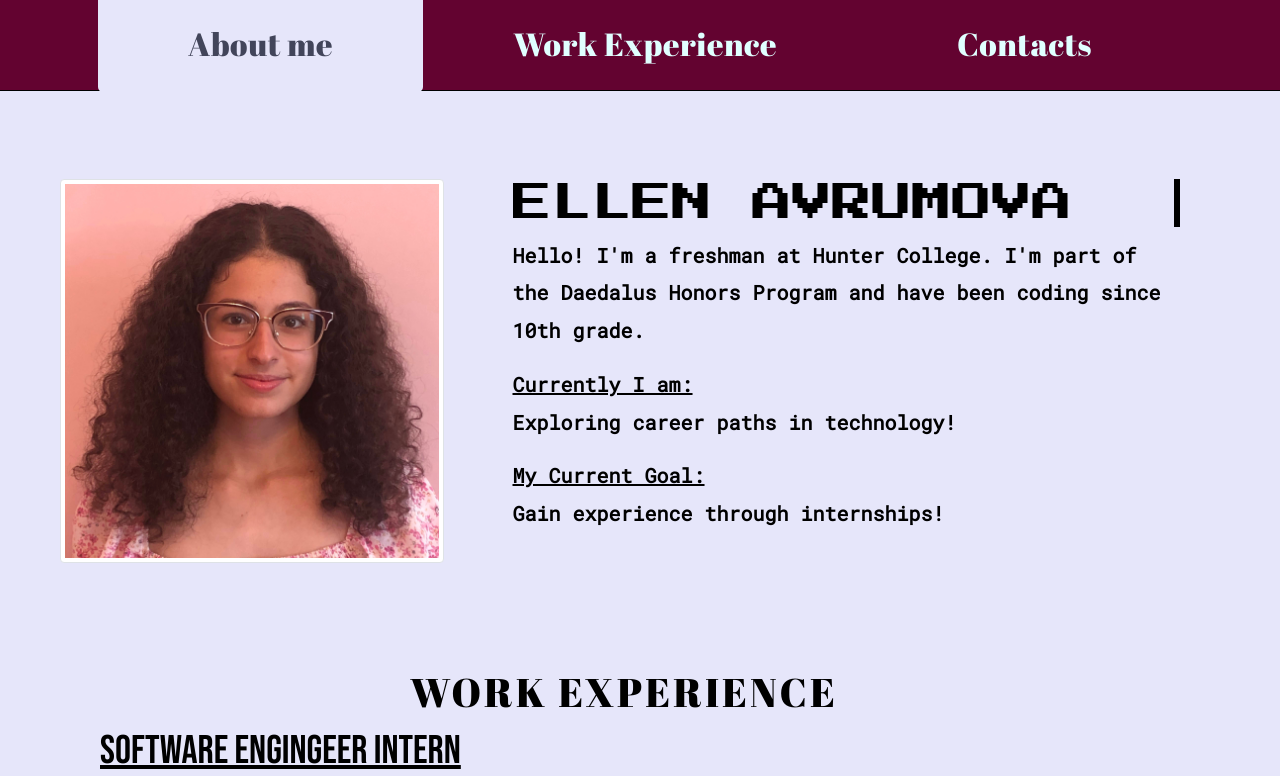
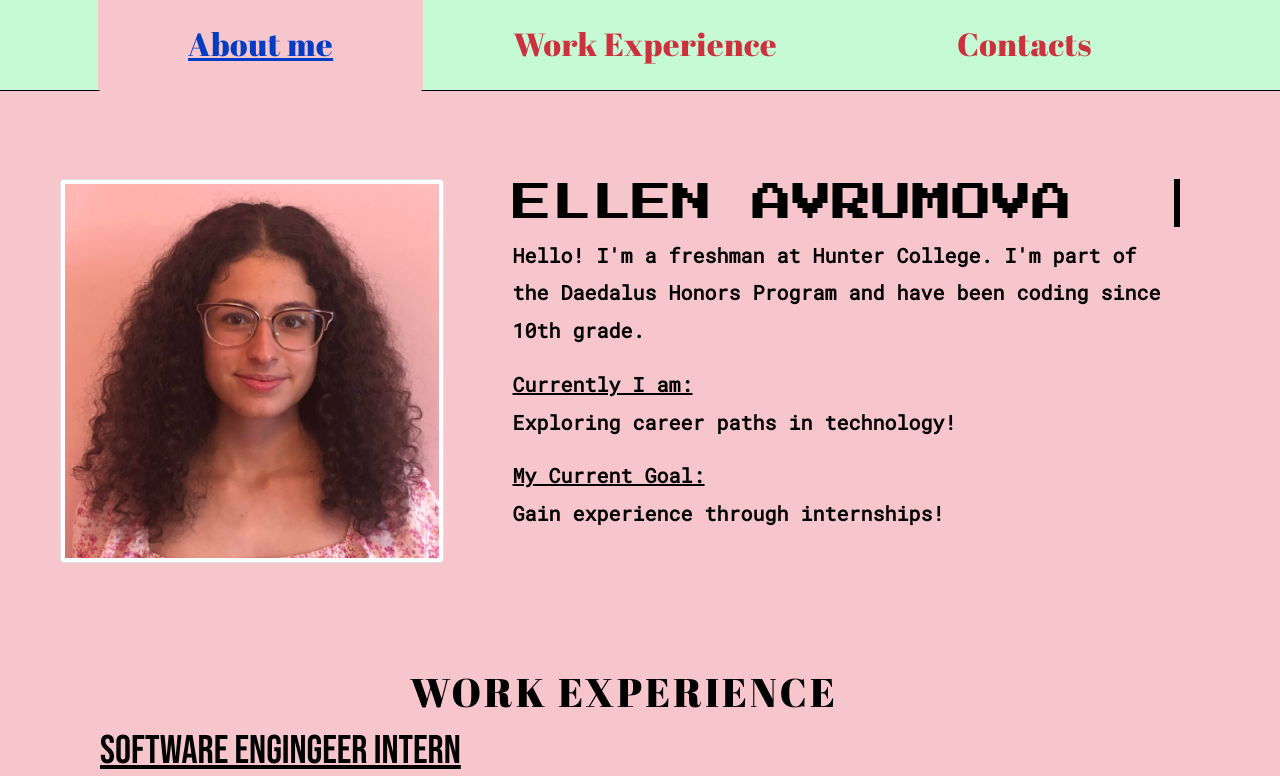
Before and after one commit to ellenAvrumova/ellenavrumova.github.io, a React (Create React App) app: page / in a window 1280 px wide. Shown: the top 776 px of the page. Built offline with nearby package versions, Linux system fonts and the light colour scheme; a web font is replaced by a local one.

Commit message:
Changed color scheme

```diff
--- a/src/App.css
+++ b/src/App.css
@@ -1,5 +1,5 @@
 .Page {
-  background-color: #E6E6FA;
+  background-color: #F7C5CC;
   min-height: 100vh;
   display: flex;
   flex-direction: column;
@@ -28,7 +28,7 @@ header {
   left: 0;
   width: 100%;
   z-index: 1000;
-  background: #630330;
+  background: #C5FAD5;
   padding: 20px;
   text-align: center;
   border-bottom: 1px solid black;
@@ -36,7 +36,7 @@ header {
 header nav a {
   padding: 27px 90px;
   font-size: 2rem;
-  color: #e0ffff;
+  color: #CC313D;
   font-family: 'Abril Fatface', cursive;
   border-radius: 5px;
   letter-spacing: 0.5px;
@@ -44,8 +44,9 @@ header nav a {
 
 header nav a:hover,
 header nav a.active {
-  background: #E6E6FA;
-  color: #42455a;
+  background: #F7C5CC;
+  color: #013DC4;
+  text-decoration: underline;
   transition: 0.5s ease-out;
 }
 
```
